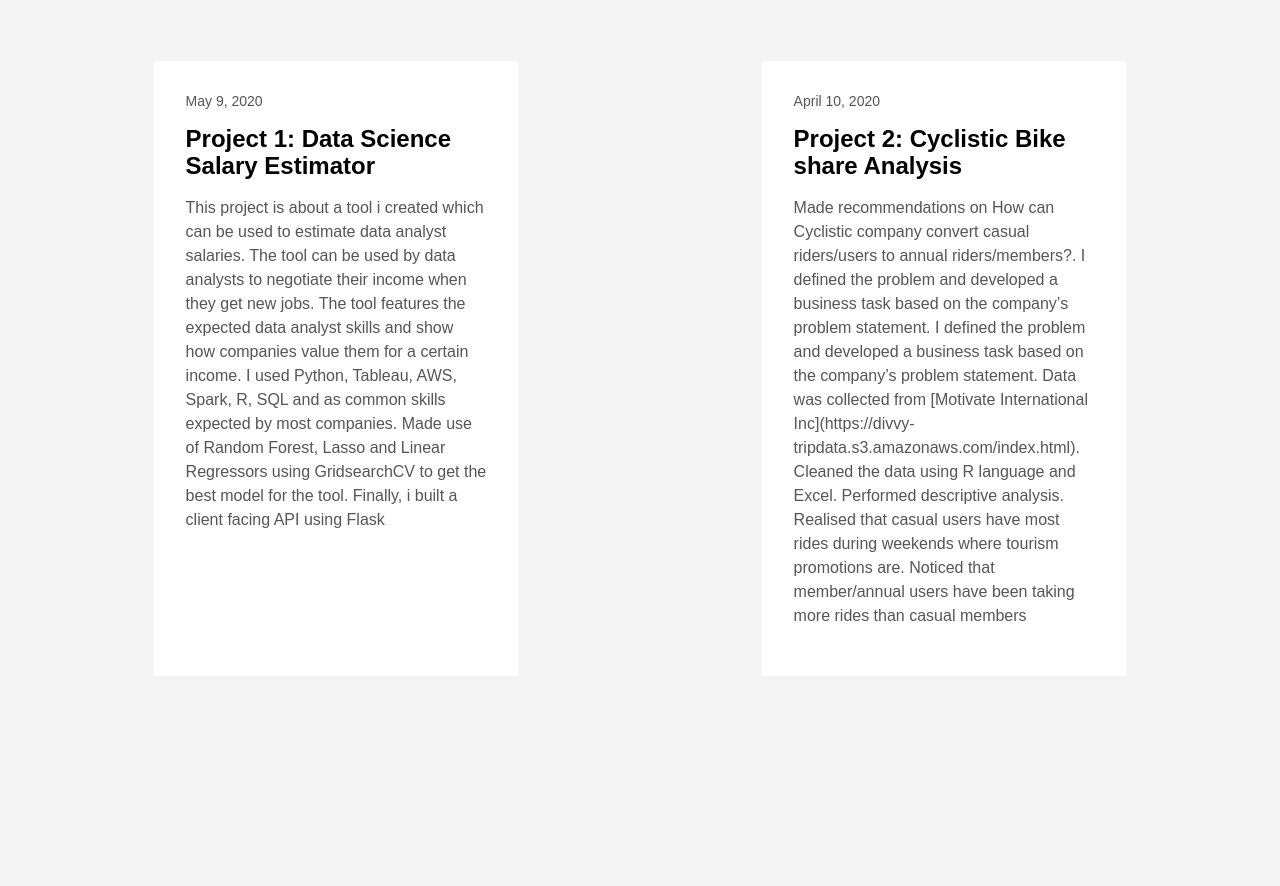
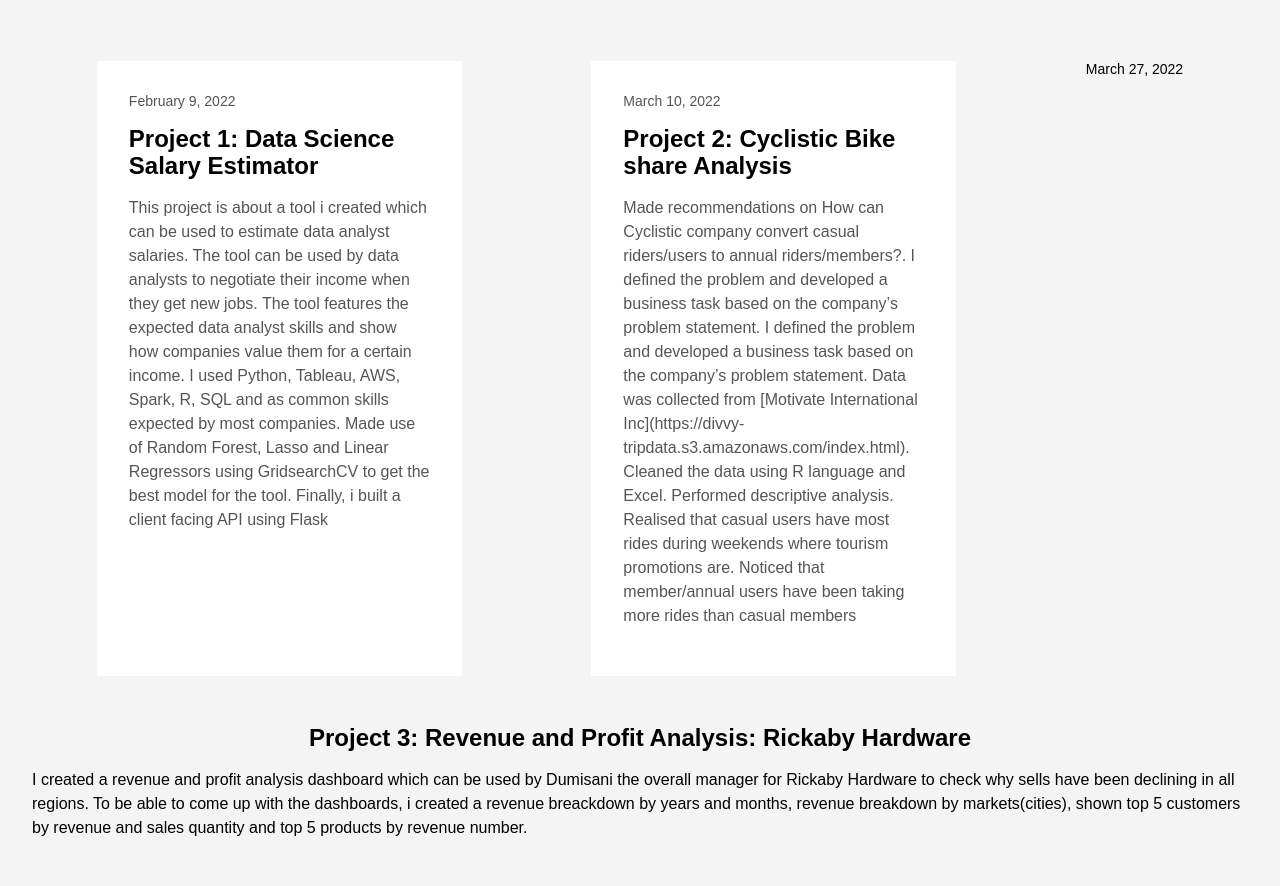
Before and after one commit to saco1621/Conerlious_DataScience_portfolio, a plain HTML site: page post/index.html in a window 1280 px wide. Shown: the part 666-1552 px from the top of the page. Drawn offline with Linux system fonts and the light colour scheme.

Commit message:
Update index.html

```diff
--- a/post/index.html
+++ b/post/index.html
@@ -34,7 +34,7 @@
 <meta property="og:description" content="Data Science Portfolio of Conerlious Sagandira" />
 <meta property="og:type" content="website" />
 <meta property="og:url" content="https://saco1621.github.io/Conerlious_Datascience_portfolio/post/" />
-<meta property="og:updated_time" content="2020-05-02T12:00:00-05:00" />
+<meta property="og:updated_time" content="2022-03-02T12:00:00-05:00" />
 <meta itemprop="name" content="Projects">
 <meta itemprop="description" content="Data Science Portfolio of Conerlious Sagandira"><meta name="twitter:card" content="summary"/>
 <meta name="twitter:title" content="Projects"/>
@@ -161,7 +161,7 @@
             <div class="mb3 pa4 mid-gray overflow-hidden">
 
       <div class="f6">
-        May 9, 2020
+       February 9, 2022
       </div>
 
     <h1 class="f3 near-black">
@@ -183,7 +183,7 @@ Finally, i built a client facing API using Flask    </div>
             <div class="mb3 pa4 mid-gray overflow-hidden">
 
       <div class="f6">
-        April 10, 2020
+        March 10, 2022
       </div>
 
     <h1 class="f3 near-black">
@@ -203,6 +203,23 @@ Noticed that member/annual users have been taking more rides than casual members
   </div>
 
         </div>
+
+       <div class="f6">
+        March 27, 2022
+      </div>
+
+    <h1 class="f3 near-black">
+      <a href="https://saco1621.github.io/Conerlious_Datascience_portfolio/post/project-1/" class="link black dim">
+        Project 3: Revenue and Profit Analysis: Rickaby Hardware
+      </a>
+    </h1>
+    <div class="nested-links f5 lh-copy nested-copy-line-height">
+      I created a revenue and profit analysis dashboard which can be used by Dumisani the overall manager for Rickaby Hardware to check why sells have been declining in all regions. To be able to come up with the dashboards, i created a revenue breackdown by years and months, revenue breakdown by markets(cities), shown top 5 customers by revenue and sales quantity and top 5 products by revenue number.
+    </div>
+  </div>
+
+        </div>
+
 
     </aside>
 
```
